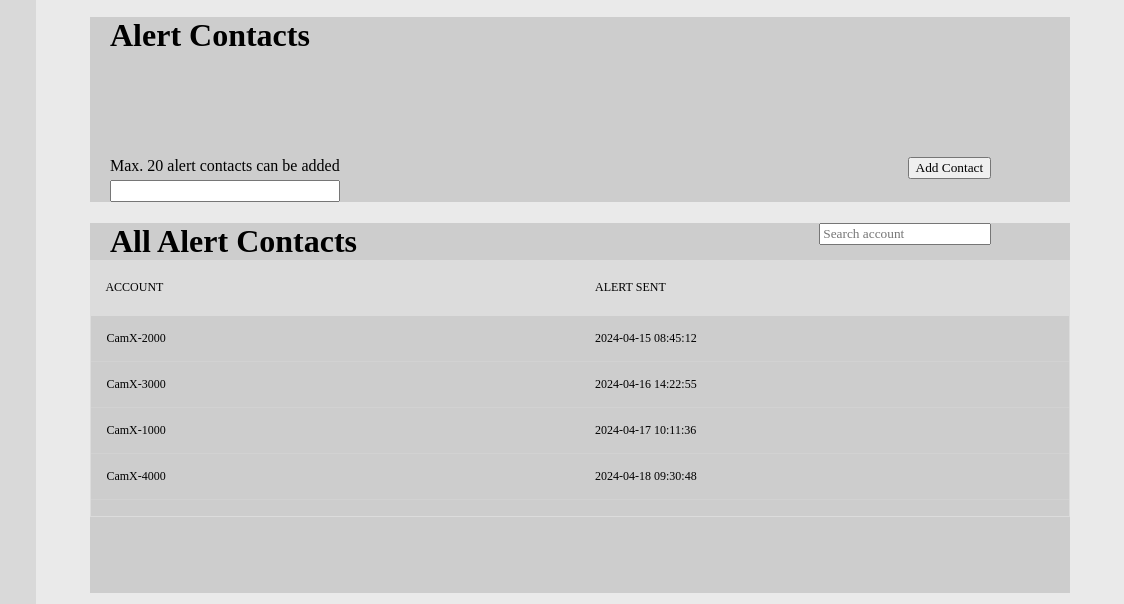
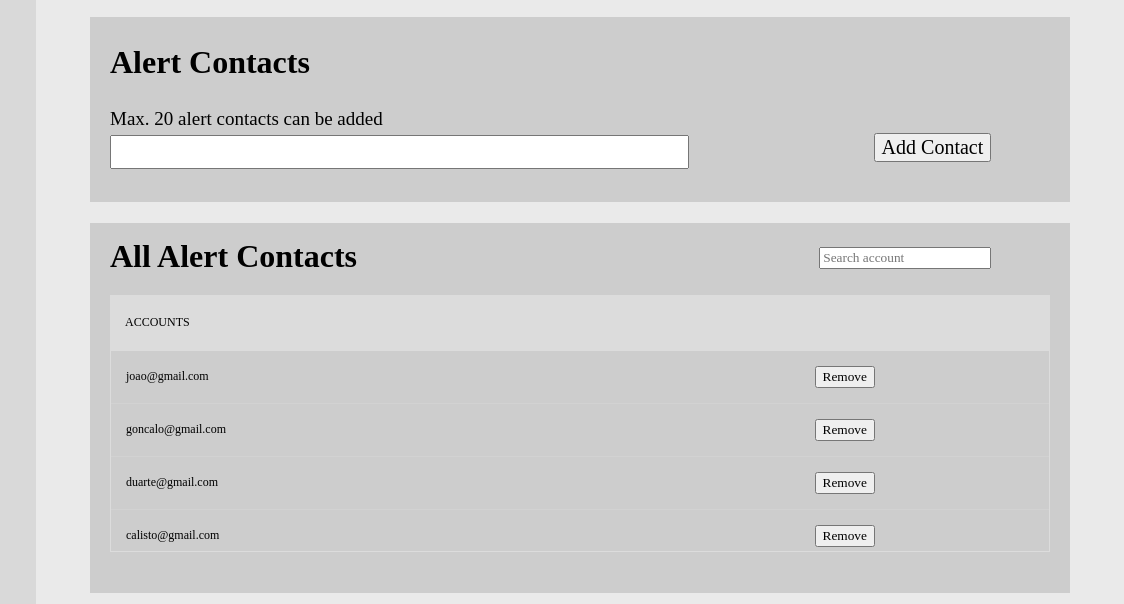
Before and after one commit to psytins/safe-forest-sas, a website: page Public/Pages/index.html in a window 1280 px wide. Both pictures are taken after a click on the button "Alert Contacts". Shown: the part 107-711 px from the top of the page, 156-1280 px from the left. Drawn offline with Linux system fonts and the light colour scheme; a web font is replaced by a local one.

Commit message:
Added entire frontend for Alert Contacts page

```diff
--- a/Public/Pages/index.html
+++ b/Public/Pages/index.html
@@ -493,77 +493,43 @@
                             <h1>All Alert Contacts</h1>
                         </div>
                         <div class="panel-show-contacts-searchbar">
-                            <input id="searchInput" onkeyup="searchTable('searchInput', 'searchDashboard')"
-                                type="text" name="account-search" placeholder="Search account">
+                            <input id="searchInputMyAccounts"
+                                onkeyup="searchTable('searchInputMyAccounts', 'searchMyAccounts')" type="text"
+                                name="account-search" placeholder="Search account">
                         </div>
                     </div>
                     <div class="panel-show-contacts-table">
-                        <div class="tbl-header"> <!-- Start Table Here -->
+                        <div class="tbl-header">
                             <table cellpadding="0" cellspacing="0">
                                 <thead>
                                     <tr>
-                                        <th>Account</th>
-                                        <th>Alert Sent</th>
+                                        <th>Accounts</th>
                                     </tr>
                                 </thead>
                             </table>
                         </div>
-                        <div class="tbl-content">
+                        <div class="tbl-content" id="searchMyAccounts">
                             <table cellpadding="0" cellspacing="0">
                                 <tbody>
-                                    <!-- Paste your data here -->
                                     <tr>
-                                        <td><a href="#">CamX-2000</a></td>
-                                        <td>2024-04-15 08:45:12</td>
+                                        <td><a href="#">joao@gmail.com</a></td>
+                                        <td><button class="remove-button margin-right">Remove</button></td>
                                     </tr>
                                     <tr>
-                                        <td><a href="#">CamX-3000</a></td>
-                                        <td>2024-04-16 14:22:55</td>
+                                        <td><a href="#">goncalo@gmail.com</a></td>
+                                        <td><button class="remove-button margin-right">Remove</button></td>
                                     </tr>
                                     <tr>
-                                        <td><a href="#">CamX-1000</a></td>
-                                        <td>2024-04-17 10:11:36</td>
+                                        <td><a href="#">duarte@gmail.com</a></td>
+                                        <td><button class="remove-button margin-right">Remove</button></td>
                                     </tr>
                                     <tr>
-                                        <td><a href="#">CamX-4000</a></td>
-                                        <td>2024-04-18 09:30:48</td>
+                                        <td><a href="#">calisto@gmail.com</a></td>
+                                        <td><button class="remove-button margin-right">Remove</button></td>
                                     </tr>
-                                    <tr>
-                                        <td><a href="#">CamX-5000</a></td>
-                                        <td>2024-04-18 15:55:21</td>
-                                    </tr>
-                                    <tr>
-                                        <td><a href="#">CamX-6000</a></td>
-                                        <td>2024-04-19 11:20:33</td>
-                                    </tr>
-                                    <tr>
-                                        <td><a href="#">CamX-7000</a></td>
-                                        <td>2024-04-20 16:44:45</td>
-                                    </tr>
-                                    <tr>
-                                        <td><a href="#">CamX-8000</a></td>
-                                        <td>2024-04-21 08:15:57</td>
-                                    </tr>
-                                    <tr>
-                                        <td><a href="#">CamX-9000</a></td>
-                                        <td>2024-04-22 13:38:09</td>
-                                    </tr>
-                                    <tr>
-                                        <td><a href="#">CamX-10000</a></td>
-                                        <td>2024-04-23 10:09:21</td>
-                                    </tr>
-                                    <tr>
-                                        <td><a href="#">CamX-11000</a></td>
-                                        <td>2024-04-24 15:32:33</td>
-                                    </tr>
-                                    <tr>
-                                        <td><a href="#">CamX-12000</a></td>
-                                        <td>2024-04-25 12:03:45</td>
-                                    </tr>
-                                    <!-- Repeat this pattern for all rows of your data -->
                                 </tbody>
                             </table>
-                        </div> <!-- End Table Here -->
+                        </div>
                     </div>
                 </div>
             </div>
--- a/Public/Styles/main.css
+++ b/Public/Styles/main.css
@@ -934,7 +934,9 @@ td {
     justify-content: space-evenly;
 
 }
-.panel-auth-container-register-form input,select{
+
+.panel-auth-container-register-form input,
+select {
     width: 90%;
     height: 3vh;
     margin-top: 1%;
@@ -942,14 +944,16 @@ td {
     background: transparent;
     border: 1px solid black;
 }
-.panel-auth-container-register-form select{
+
+.panel-auth-container-register-form select {
     width: 92.5%;
 }
-#input-terms{
+
+#input-terms {
     width: 15px;
 }
 
-.panel-auth-container-register-form-base-info{
+.panel-auth-container-register-form-base-info {
     height: 70%;
     width: 45%;
     display: flex;
@@ -959,33 +963,36 @@ td {
 }
 
 
-.panel-auth-container-register-form-base-info-name{
+.panel-auth-container-register-form-base-info-name {
     display: flex;
 }
-.panel-auth-container-register-form-base-info-name input{
+
+.panel-auth-container-register-form-base-info-name input {
     width: 80%;
 }
-.panel-auth-container-register-form-base-info-email{
-    display: flex;
-    flex-direction: column;
-}
-.panel-auth-container-register-form-base-info-password{
-    display: flex;
-    flex-direction: column;
-}
-.panel-auth-container-register-form-base-info-confirm-password{
+
+.panel-auth-container-register-form-base-info-email {
     display: flex;
     flex-direction: column;
 }
 
-.panel-auth-container-register-form-division{
+.panel-auth-container-register-form-base-info-password {
+    display: flex;
+    flex-direction: column;
+}
+
+.panel-auth-container-register-form-base-info-confirm-password {
+    display: flex;
+    flex-direction: column;
+}
+
+.panel-auth-container-register-form-division {
     height: 70%;
     border: 1px solid black;
     margin-top: 5%
-
 }
 
-.panel-auth-container-register-form-contact-info{
+.panel-auth-container-register-form-contact-info {
     height: 70%;
     width: 45%;
     display: flex;
@@ -994,37 +1001,41 @@ td {
     margin-top: 5%
 }
 
-.panel-auth-container-register-form-contact-info-info{
+.panel-auth-container-register-form-contact-info-info {
     display: flex;
     flex-direction: column;
     justify-content: space-evenly;
     height: 60%;
 }
-.panel-auth-container-register-form-contact-info-info-phone{
+
+.panel-auth-container-register-form-contact-info-info-phone {
     display: flex;
     flex-direction: column;
 }
-.panel-auth-container-register-form-contact-info-info-region{
+
+.panel-auth-container-register-form-contact-info-info-region {
     display: flex;
     flex-direction: column
 }
-.panel-auth-container-register-form-contact-info-terms{
+
+.panel-auth-container-register-form-contact-info-terms {
     display: flex;
 }
-.panel-auth-container-register-form-contact-info-terms p{
+
+.panel-auth-container-register-form-contact-info-terms p {
     font-size: small;
     margin-right: 2%;
 }
 
 
-.panel-auth-container-register-submit{
+.panel-auth-container-register-submit {
     width: 100%;
     height: 8%;
     display: flex;
     justify-content: center;
 }
 
-.panel-auth-container-register-submit button{
+.panel-auth-container-register-submit button {
     width: 60%;
     height: 100%;
     font-size: larger;
@@ -1034,12 +1045,13 @@ td {
     cursor: pointer;
 
 }
-.panel-auth-container-register-submit button:hover{
+
+.panel-auth-container-register-submit button:hover {
     background-color: grey;
 
 }
 
-.panel-auth-container-register-altlogin{
+.panel-auth-container-register-altlogin {
     width: 100%;
     height: 5%;
     align-items: center;
@@ -1157,7 +1169,7 @@ td {
     display: flex;
     flex-direction: column;
     margin-bottom: 2%;
-    justify-content: space-between;
+    justify-content: space-evenly;
 }
 
 .panel-add-contacts-title {
@@ -1176,15 +1188,26 @@ td {
 .panel-add-contacts-addbox {
     display: flex;
     flex-direction: column;
-  }
+    width: 70%;
+}
 
-  .panel-add-contacts-addbox label {
-    margin-bottom: 5px; /* Optional: Adds spacing between label and input */
-  }
+.panel-add-contacts-addbox label {
+    margin-bottom: 5px;
+    font-size: 19px;
+}
 
+#add-contact {
+    width: 90%;
+    height: 15%;
+    padding: 10px;
+}
 
 .panel-add-contacts-addbutton {
+    padding-top: 3.2vh;
+}
 
+.panel-add-contacts-addbutton button{
+    font-size: 20px;
 }
 
 
@@ -1200,16 +1223,19 @@ td {
     justify-content: space-between;
     width: 90%;
     padding-left: 2%;
-}
-
-.panel-show-contacts-title {
-
+    padding-top: 1.5%;
 }
 
 .panel-show-contacts-searchbar {
-
+    padding-top: 1%;
 }
 
 .panel-show-contacts-table {
+    margin: 2%;
+}
 
+/* Margin for the show contacts remove buttons */
+.margin-right {
+    margin-left: 50%;
+    display: block;
 }
```
